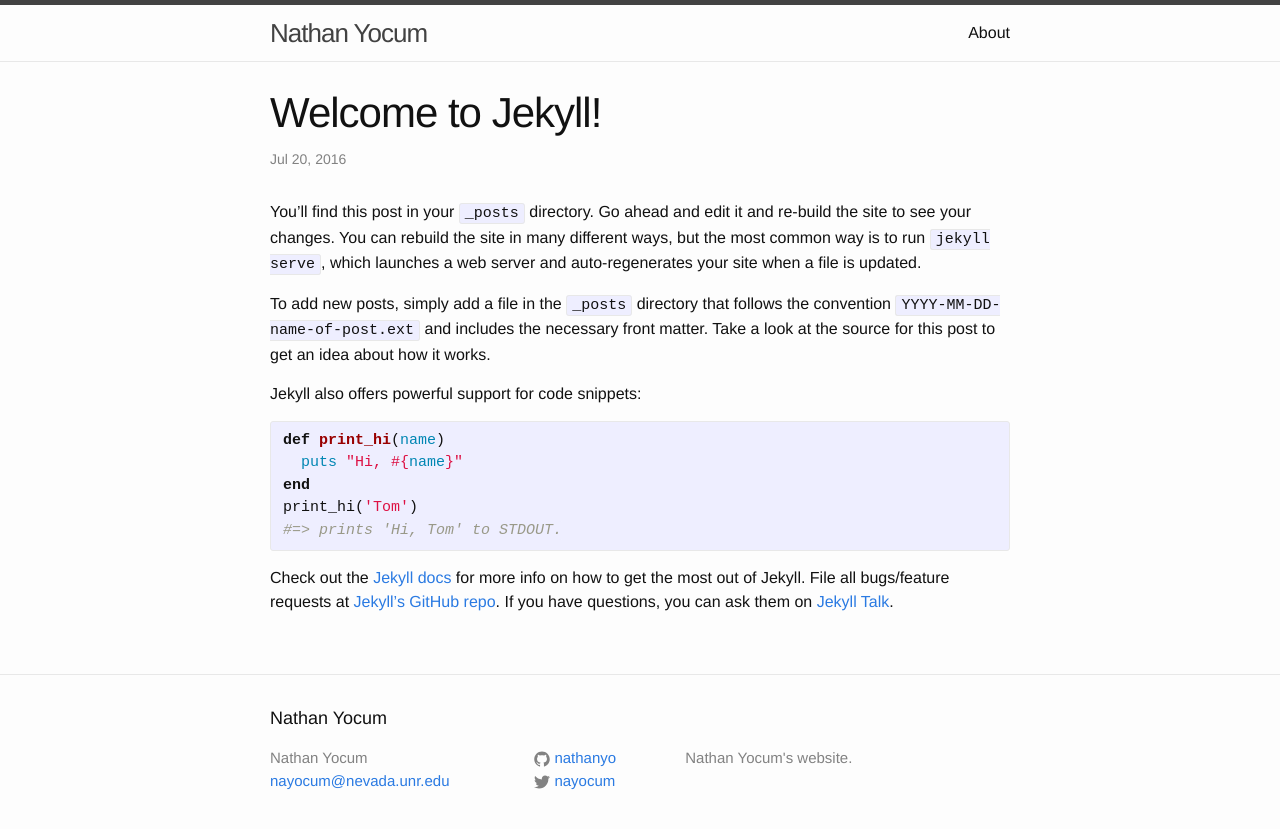
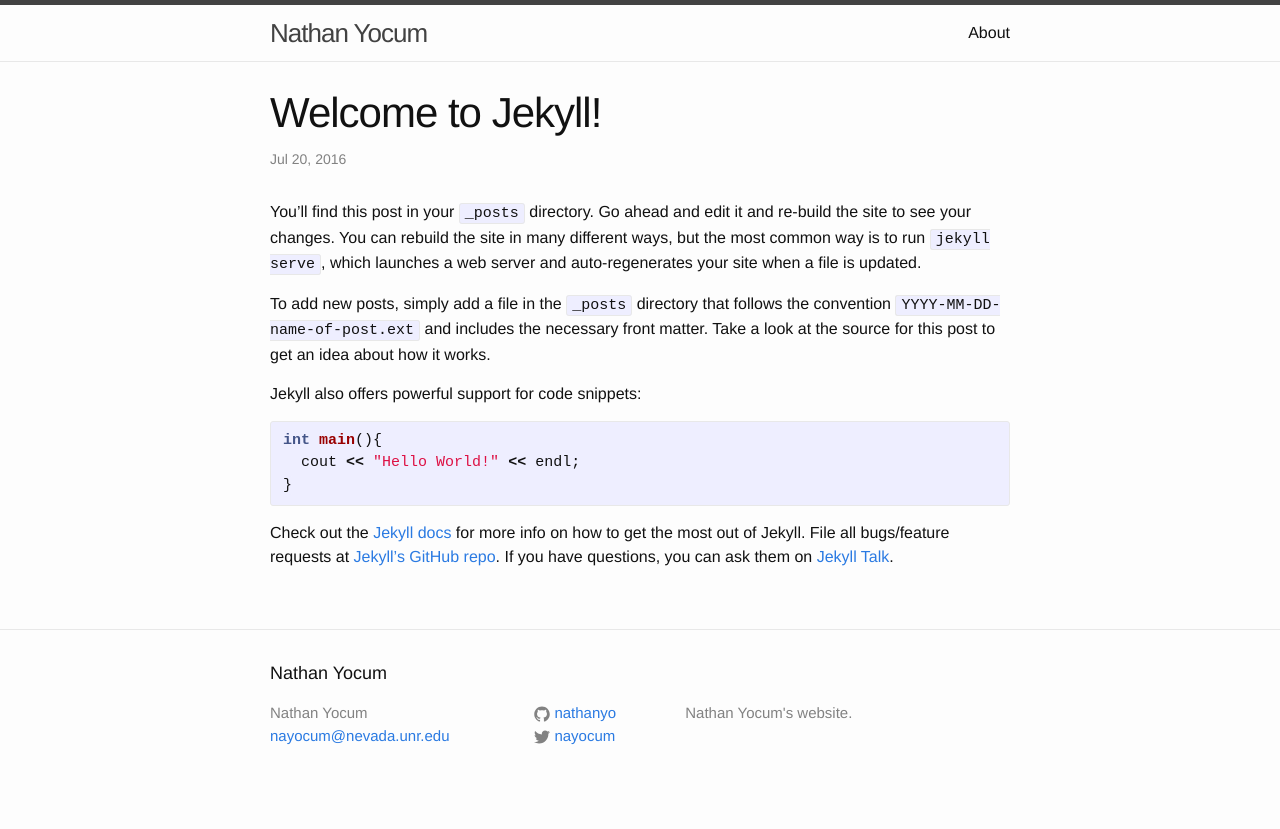
Before and after one commit to NathanYo/nathanyo.github.io, a Jekyll site: the page built from _posts/2016-07-20-welcome-to-jekyll.markdown, in a window 1280 px wide. Shown: the top 829 px of the page. Built offline with Jekyll 4.4.1, drawn with Linux system fonts in a browser that asks for light colours.

Commit message:
testing something instead of just googling

```diff
--- a/_posts/2016-07-20-welcome-to-jekyll.markdown
+++ b/_posts/2016-07-20-welcome-to-jekyll.markdown
@@ -10,12 +10,10 @@
 
 Jekyll also offers powerful support for code snippets:
 
-{% highlight ruby %}
-def print_hi(name)
-  puts "Hi, #{name}"
-end
-print_hi('Tom')
-#=> prints 'Hi, Tom' to STDOUT.
+{% highlight c++ %}
+int main(){
+  cout << "Hello World!" << endl;
+}
 {% endhighlight %}
 
 Check out the [Jekyll docs][jekyll-docs] for more info on how to get the most out of Jekyll. File all bugs/feature requests at [Jekyll’s GitHub repo][jekyll-gh]. If you have questions, you can ask them on [Jekyll Talk][jekyll-talk].
```
